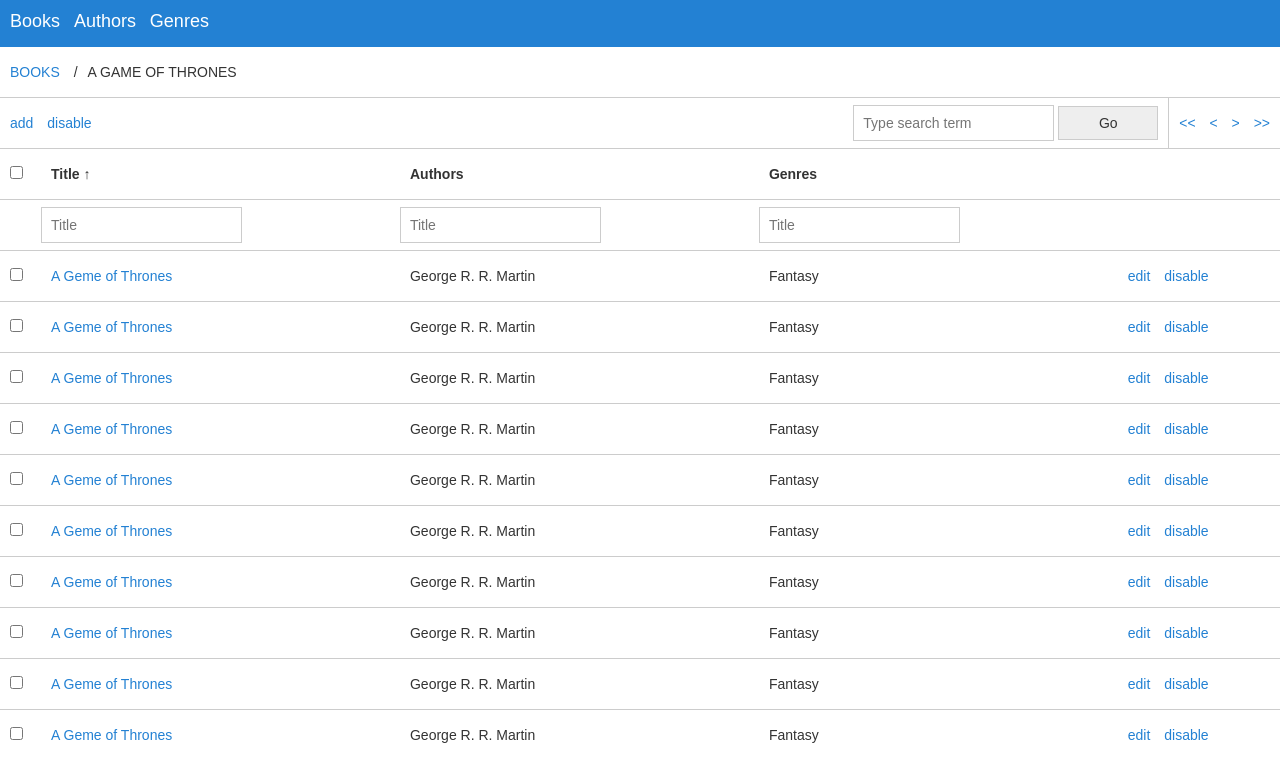
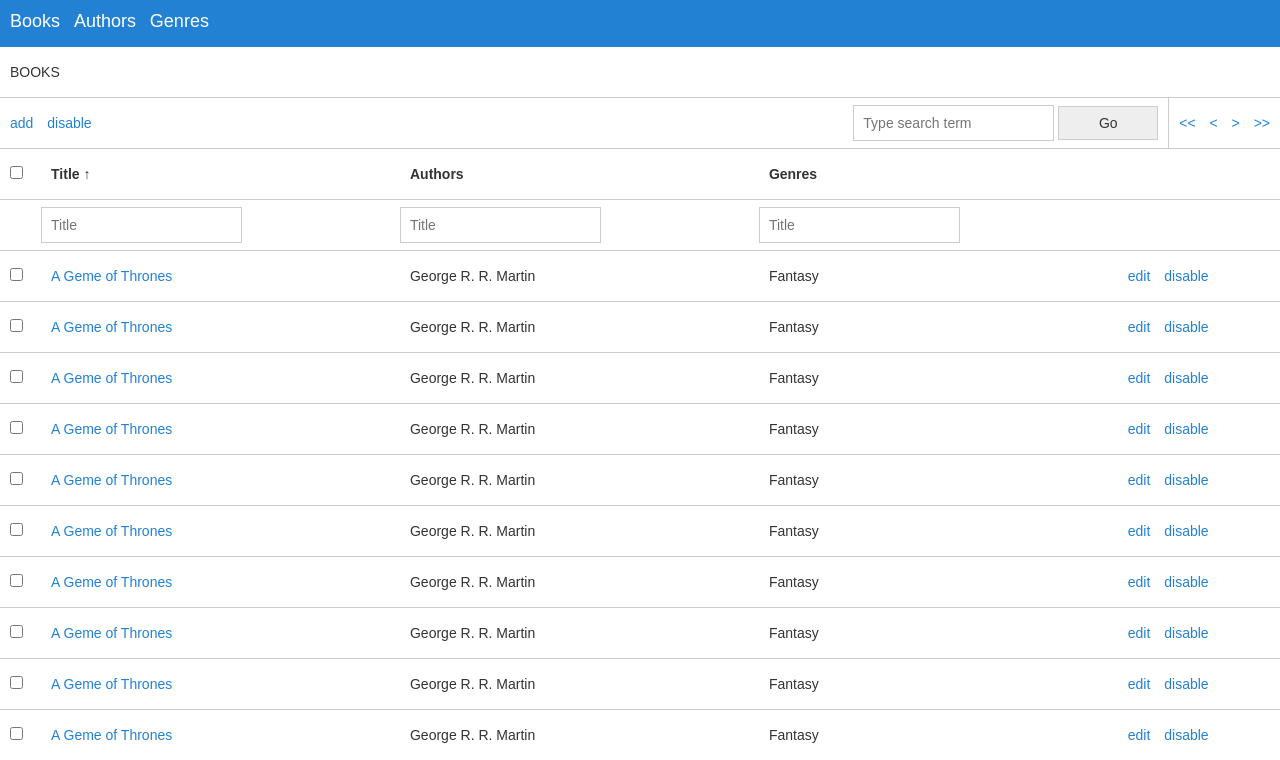
Before and after one commit to dennisshevtsov/my-library-mockup, a website: page index.html in a window 1280 px wide. Shown: the part 53-813 px from the top of the page. Drawn offline with nearby package versions, Linux system fonts and the light colour scheme; files that its build step writes are made by us from their sources.

Commit message:
breadcrumbs

```diff
--- a/index.html
+++ b/index.html
@@ -25,7 +25,6 @@
     </nav>
     <nav class="page__breadcrumb-bar breadcrumb-list">
       <a class="breadcrumb-list__item" href="index.html"><span>Books</span></a>
-      <a class="breadcrumb-list__item" href="new.html"><span>A game of thrones</span></a>
     </nav>
   </header>
   <main class="page__main">
--- a/scss/breadcrumb-list.scss
+++ b/scss/breadcrumb-list.scss
@@ -8,10 +8,6 @@
     }
 
     & + & {
-      padding: 0px !important;
-      color: $c0;
-      cursor: text;
-
       &::before {
         content: "/";
 
@@ -27,5 +23,15 @@
         text-decoration: none !important;
       }
     }
+
+    &:last-child {
+      padding: 0px !important;
+      color: $c0;
+      cursor: text;
+
+      &:hover, & > span {
+        text-decoration: none !important;
+      }
+    }
   }
 }
```
